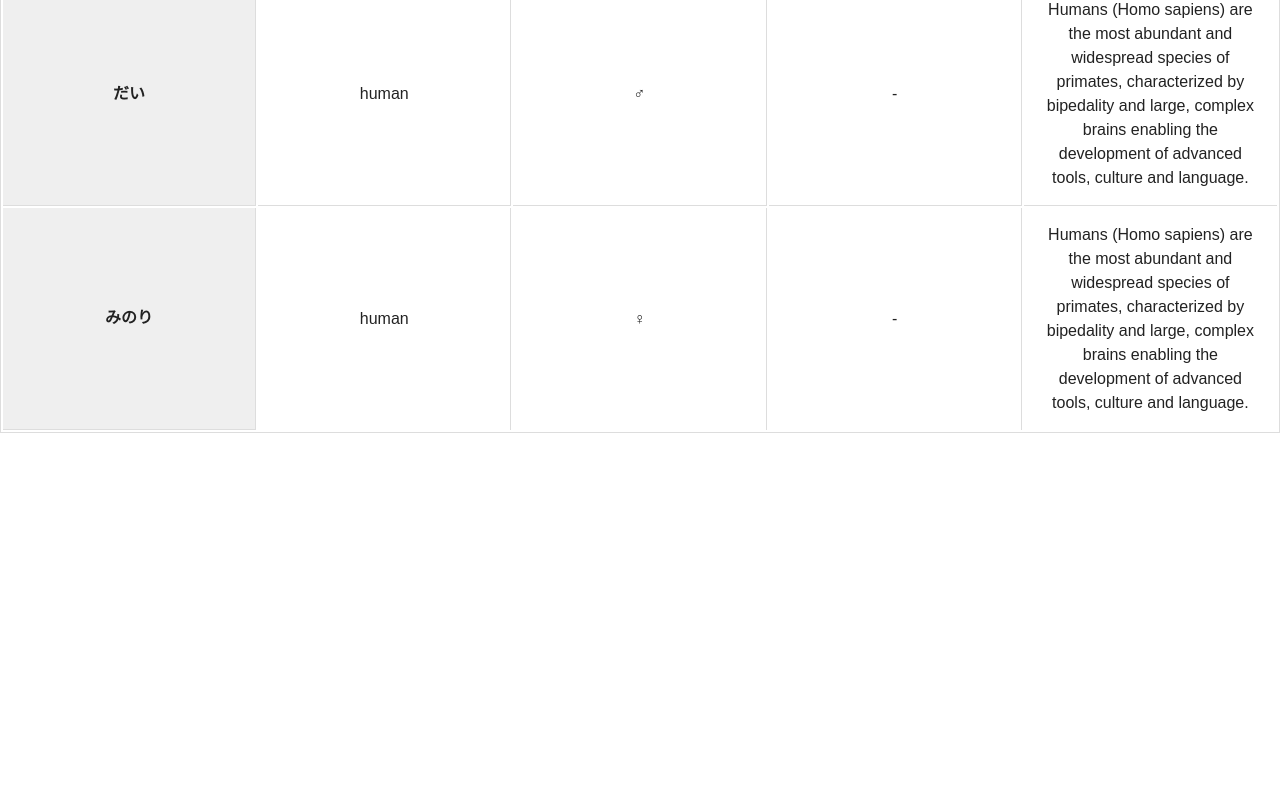
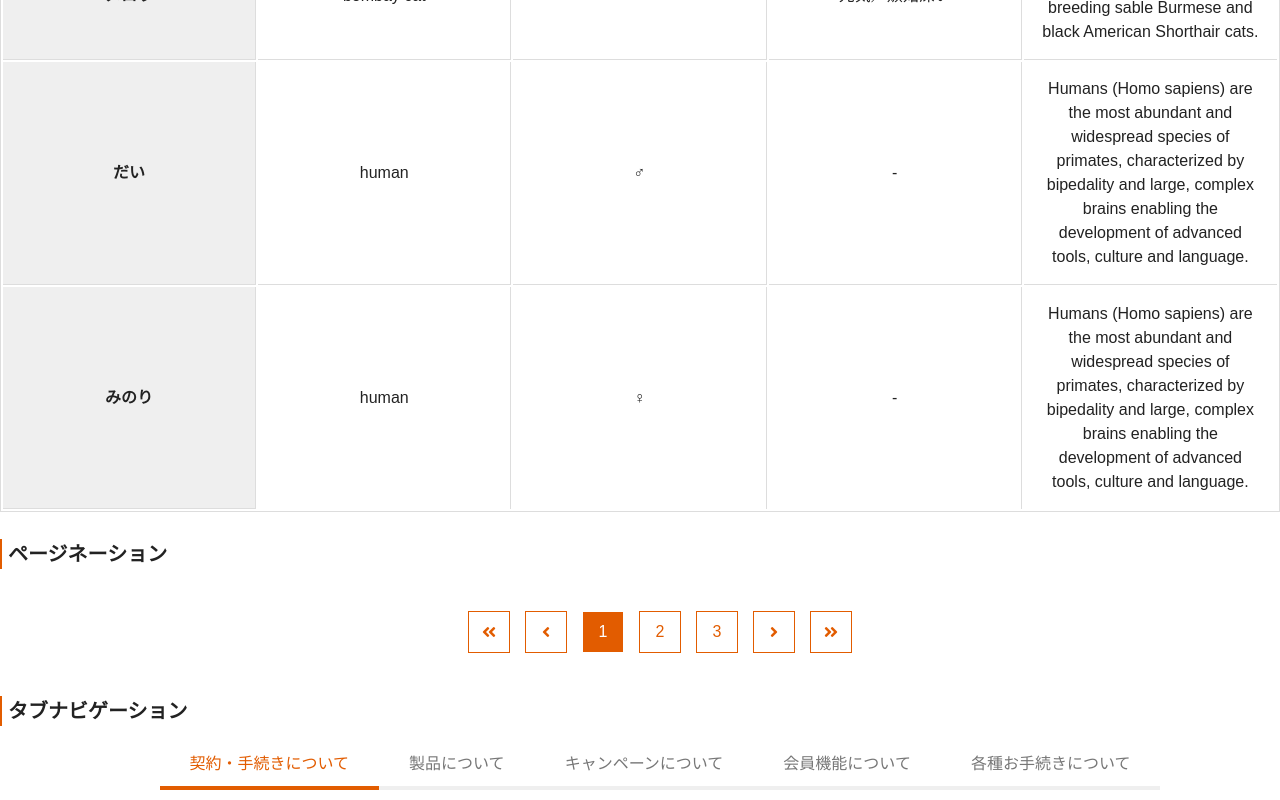
Before and after one commit to D-A-I/css-sample, a website: page index.html in a window 1280 px wide. Shown: the part 4063-4863 px from the top of the page. Before the commit the page ends 4496 px from the top, so only its background shows below. Drawn offline with nearby package versions, Linux system fonts and the light colour scheme.

Commit message:
feat: modules 追加
- ページネーション
- タブナビゲーション

```diff
--- a/assets/style.css
+++ b/assets/style.css
@@ -264,7 +264,8 @@ img {
   flex: 1;
 }
 
-/* 最後の要素（文章の部分）の下余白をリセットする */
+/* 最後の要素（文章の部分）の下余白をリセットする
+ * > .. 直下の子要素を指定。半角空白で区切った場合は、孫でも対象になる */
 .media__body > *:last-child {
   margin-bottom: 0;
 }
@@ -560,8 +561,110 @@ img {
     border-right-width: 0;
   }
   .cross-table__header--md-sticky {
+    /* メディアクエリで横スクロールする場合４
+     * sticky */
     position: sticky;
     left: 0;
+  }
+}
+
+.pager {
+  /* ページネーション１ - flex（x2）で実装する場合 */
+  display: flex;
+  overflow-x: auto;
+}
+
+.pager__inner {
+  /* ページネーション２ - flex（x2）で実装する場合 */
+  display: flex;
+  margin-right: auto;
+  margin-left: auto;
+}
+
+.pager__inner > *:last-child {
+  margin-right: 0;
+}
+
+.pager__item {
+  margin-right: 15px;
+  list-style: none;
+}
+
+.pager__link {
+  /* テキストを上下中央揃えするための、良くある方法（上3行）
+   * display: flex 〜 justify-content: center */
+  display: flex;
+  align-items: center;
+  justify-content: center;
+  width: 40px;
+  height: 40px;
+  color: #e25c00;
+  text-decoration: none;
+  border: 1px solid currentColor;
+  transition: 0.25s;
+}
+
+.pager__link:focus,
+.pager__link:hover {
+  color: #fff;
+  background-color: #e25c00;
+  opacity: 0.75;
+}
+
+.pager__link--active {
+  color: #fff;
+  pointer-events: none;
+  background-color: #e25c00;
+}
+
+.tab-navigation__inner {
+  display: flex;
+  /* flex コンテナ用のプロパティ
+   * - flex-wrap:       flex アイテムを複数行にする
+   * - align-items:     縦の位置揃え
+   * - justify-content: 横の位置揃え */
+  flex-wrap: wrap;
+  align-items: center;
+  justify-content: center;
+  margin-bottom: -10px;
+}
+
+.tab-navigation__item {
+  list-style: none;
+}
+
+.tab-navigation__link {
+  display: inline-block;
+  padding: 0 30px 10px 30px;
+  margin-bottom: 10px;
+  color: #777;
+  text-decoration: none;
+  border-bottom: 4px solid #efefef;
+  transition: 0.25s;
+}
+
+.tab-navigation__link:focus,
+.tab-navigation__link:hover {
+  color: #e25c00;
+  border-bottom-color: currentColor;
+  opacity: 0.75;
+}
+
+.tab-navigation__link--active {
+  color: #e25c00;
+  pointer-events: none;
+  border-bottom-color: currentColor;
+}
+
+@media screen and (max-width: 768px) {
+  .tab-navigation {
+    overflow-x: auto;
+  }
+  .tab-navigation__inner {
+    flex-wrap: nowrap;
+    justify-content: flex-start;
+    margin-bottom: 0;
+    white-space: nowrap;
   }
 }
 
@@ -580,7 +683,7 @@ img {
 }
 
 .m-2 {
-  margin: 0.5rem;
+  margin: 0.5rem;p√
 }
 
 .my-2 {
--- a/index.html
+++ b/index.html
@@ -157,6 +157,7 @@
       </div>
     </div>
   </div>
+  <h4 class="level4-heading">テーブル</h4>
   <div class="horizontal-table horizontal-table--md-scroll mb-2">
     <table class="horizontal-table__inner">
       <tbody class="horizontal-table__body">
@@ -259,6 +260,60 @@
       </tbody>
     </table>
   </div>
+  <h4 class="level4-heading">ページネーション</h4>
+  <nav class="pager">
+    <ul class="pager__inner">
+      <li class="pager__item">
+        <a href="#" class="pager__link">
+          <i class="fas fa-angle-double-left"></i>
+        </a>
+      </li>
+      <li class="pager__item">
+        <a href="#" class="pager__link">
+          <i class="fas fa-angle-left"></i>
+        </a>
+      </li>
+      <li class="pager__item">
+        <span class="pager__link pager__link--active">1</span>
+      </li>
+      <li class="pager__item">
+        <span class="pager__link">2</span>
+      </li>
+      <li class="pager__item">
+        <span class="pager__link">3</span>
+      </li>
+      <li class="pager__item">
+        <a href="#" class="pager__link">
+          <i class="fas fa-angle-right"></i>
+        </a>
+      </li>
+      <li class="pager__item">
+        <a href="#" class="pager__link">
+          <i class="fas fa-angle-double-right"></i>
+        </a>
+      </li>
+    </ul>
+  </nav>
+  <h4 class="level4-heading">タブナビゲーション</h4>
+  <nav class="tab-navigation">
+    <ul class="tab-navigation__inner">
+      <li class="tab-navigation__item">
+        <span class="tab-navigation__link tab-navigation__link--active">契約・手続きについて</span>
+      </li>
+      <li class="tab-navigation__item">
+        <a href="#" class="tab-navigation__link">製品について</a>
+      </li>
+      <li class="tab-navigation__item">
+        <a href="#" class="tab-navigation__link">キャンペーンについて</a>
+      </li>
+      <li class="tab-navigation__item">
+        <a href="#" class="tab-navigation__link">会員機能について</a>
+      </li>
+      <li class="tab-navigation__item">
+        <a href="#" class="tab-navigation__link">各種お手続きについて</a>
+      </li>
+    </ul>
+  </nav>
 </body>
 
 </html>
```
